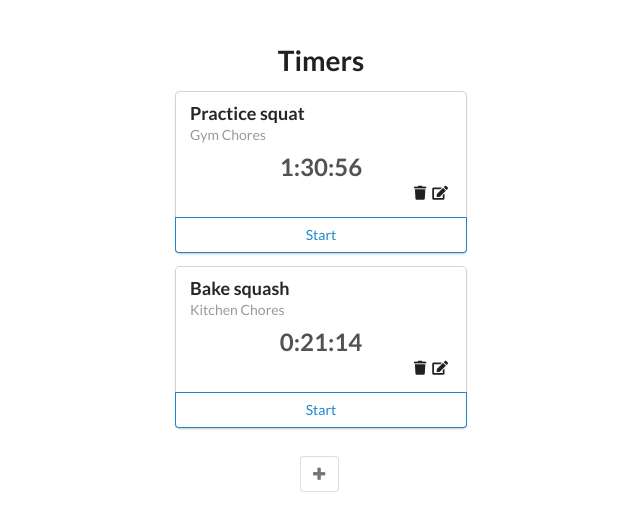
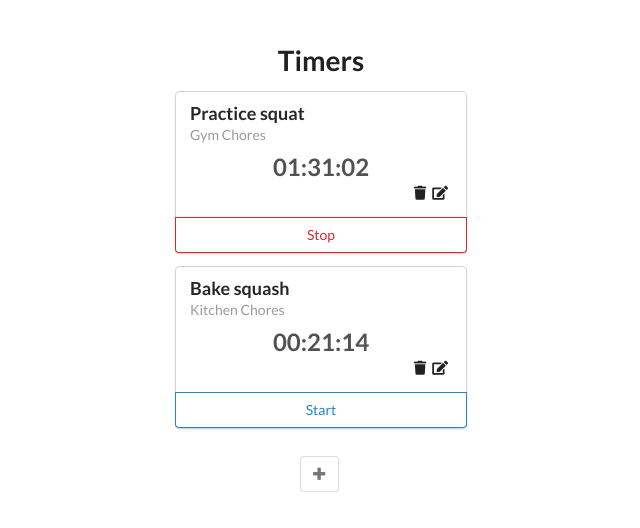
Before and after one commit to cabreraction/react-dev, a React (Create React App) app in the folder time-logger/: page / in a window 1280 px wide. Shown: the top 528 px of the page, without its empty margins (319-959 px from the left). Built offline with nearby package versions, Linux system fonts and the light colour scheme.

Commit message:
added timer functionality

```diff
--- a/time-logger/src/Components/EditableTimer/EditableTimer.js
+++ b/time-logger/src/Components/EditableTimer/EditableTimer.js
@@ -62,6 +62,8 @@ class EditableTimer extends React.Component {
                     runningSince={this.props.runningSince}
                     onEditClick={this.handleEditClick}
                     onTimerDelete={this.props.onTimerDelete}
+                    onStartClick={this.props.onStartClick}
+                    onStopClick={this.props.onStopClick}
                 />
             );
         }
--- a/time-logger/src/Components/EditableTimersList/EditableTimerList.js
+++ b/time-logger/src/Components/EditableTimersList/EditableTimerList.js
@@ -14,6 +14,8 @@ class EditableTimerList extends React.Component {
                 runningSince={timer.runningSince}
                 onFormSubmit={this.props.onFormSubmit}
                 onTimerDelete={this.props.onTimerDelete}
+                onStartClick={this.props.onStartClick}
+                onStopClick={this.props.onStopClick}
             />
         ));
         return(
--- a/time-logger/src/Components/Timer/Timer.js
+++ b/time-logger/src/Components/Timer/Timer.js
@@ -1,14 +1,31 @@
 import React from "react";
 import { helpers } from "../../Helpers/helpers";
+import TimerActionButton from "../TimerActionButton/TimerActionButton";
 
 class Timer extends React.Component {
+
+    componentDidMount() {
+        this.forceUpdateInterval = setInterval(() => this.forceUpdate(), 50);
+    }
+
+    componentWillUnmount() {
+        clearInterval(this.forceUpdateInterval);
+    }
+
+    handleStartClick = () => {
+        this.props.onStartClick(this.props.id);
+    }
+
+    handleStopClick = () => {
+        this.props.onStopClick(this.props.id);
+    }
 
     deleteTimer = () => {
         this.props.onTimerDelete(this.props.id);
     }
 
     render() {
-        const elapsedString = helpers.renderElapsedString(this.props.elapsed);
+        const elapsedString = helpers.renderElapsedString(this.props.elapsed, this.props.runningSince);
         return (
             <div className="ui centered card">
                 <div className="content">
@@ -38,9 +55,11 @@ class Timer extends React.Component {
                         </span>
                     </div>
                 </div>
-                <div className="ui bottom attached blue basic button">
-                    Start
-                </div>
+                <TimerActionButton
+                    timerIsRunning={!!this.props.runningSince}
+                    onStartClick={this.handleStartClick}
+                    onStopClick={this.handleStopClick}
+                />
             </div>
         );
     }
--- /dev/null
+++ b/time-logger/src/Components/TimerActionButton/TimerActionButton.js
@@ -0,0 +1,26 @@
+import React from "react";
+
+export default class TimerActionButton extends React.Component {
+
+    render() {
+        if (this.props.timerIsRunning) {
+            return (
+                <div
+                    className="ui bottom attached red basic button"
+                    onClick={this.props.onStopClick}
+                >
+                    Stop
+                </div>
+            );
+        } else {
+            return (
+                <div
+                    className="ui bottom attached blue basic button"
+                    onClick={this.props.onStartClick}
+                >
+                    Start
+                </div>
+            );
+        }
+    }
+}
--- a/time-logger/src/Components/TimersDashboard/TimersDashboard.js
+++ b/time-logger/src/Components/TimersDashboard/TimersDashboard.js
@@ -63,8 +63,49 @@ class TimersDashboard extends React.Component {
     }
 
     deleteTimer = (id) => {
-        let modifiedTimers = this.state.timers.filter(timer => timer.id != id);
+        let modifiedTimers = this.state.timers.filter(timer => timer.id !== id);
         this.setState({ timers: modifiedTimers });
+    }
+
+    handleStartClick = timerId => {
+        this.startTimer(timerId);
+    }
+
+    handleStopClick = timerId => {
+        this.stopTimer(timerId);
+    }
+
+    startTimer = (timerId) => {
+        const newTimers = this.state.timers.map(timer => {
+            if (timer.id === timerId) {
+                const aux = {
+                    ...timer,
+                    runningSince: Date.now()
+                }
+                return aux;
+            } else {
+                return timer;
+            }
+        });
+
+        this.setState({ timers: newTimers });
+    }
+
+    stopTimer = (timerId) => {
+        const newTimers = this.state.timers.map(timer => {
+            if (timer.id === timerId) {
+                const aux = {
+                    ...timer,
+                    runningSince: null,
+                    elapsed: timer.elapsed + (Date.now() - timer.runningSince)
+                }
+                return aux;
+            } else {
+                return timer;
+            }
+        });
+
+        this.setState({ timers: newTimers });
     }
 
     render() {
@@ -76,6 +117,8 @@ class TimersDashboard extends React.Component {
                         timers={this.state.timers}
                         onFormSubmit={this.handleEditFormSubmit}
                         onTimerDelete={this.handleDeleteTimer}
+                        onStartClick={this.handleStartClick}
+                        onStopClick={this.handleStopClick}
                     />
                     <ToggleableTimerForm
                         isOpen={false}
--- a/time-logger/src/Helpers/helpers.js
+++ b/time-logger/src/Helpers/helpers.js
@@ -1,14 +1,27 @@
-export const helpers = {
 
-    renderElapsedString: (elapsedString) => {
+const millisecondsToHuman = (elapsedString) => {
     let hours = ((elapsedString / 1000) / 60) / 60;
     const mod = hours % 1;
     hours = hours - mod;
+    hours = hours < 10 ? `0${hours}` : hours;
+
     let minutes = mod * 60;
     const modSec = minutes % 1;
     minutes = minutes - modSec;
+    minutes = minutes < 10 ? `0${minutes}` : minutes;
+
     let seconds = Math.round(modSec * 60);
+    seconds = seconds < 10 ? `0${seconds}` : seconds;
     return `${hours}:${minutes}:${seconds}`;
+}
+
+export const helpers = {
+
+    renderElapsedString: (elapsedString, runningSince = null) => {
+        if (runningSince)
+            elapsedString = elapsedString + Date.now() - runningSince;
+
+        return millisecondsToHuman(elapsedString);
     },
 
     newTimer: (timer) => {
```
Lines whose indentation alone changed are shown as unchanged.
